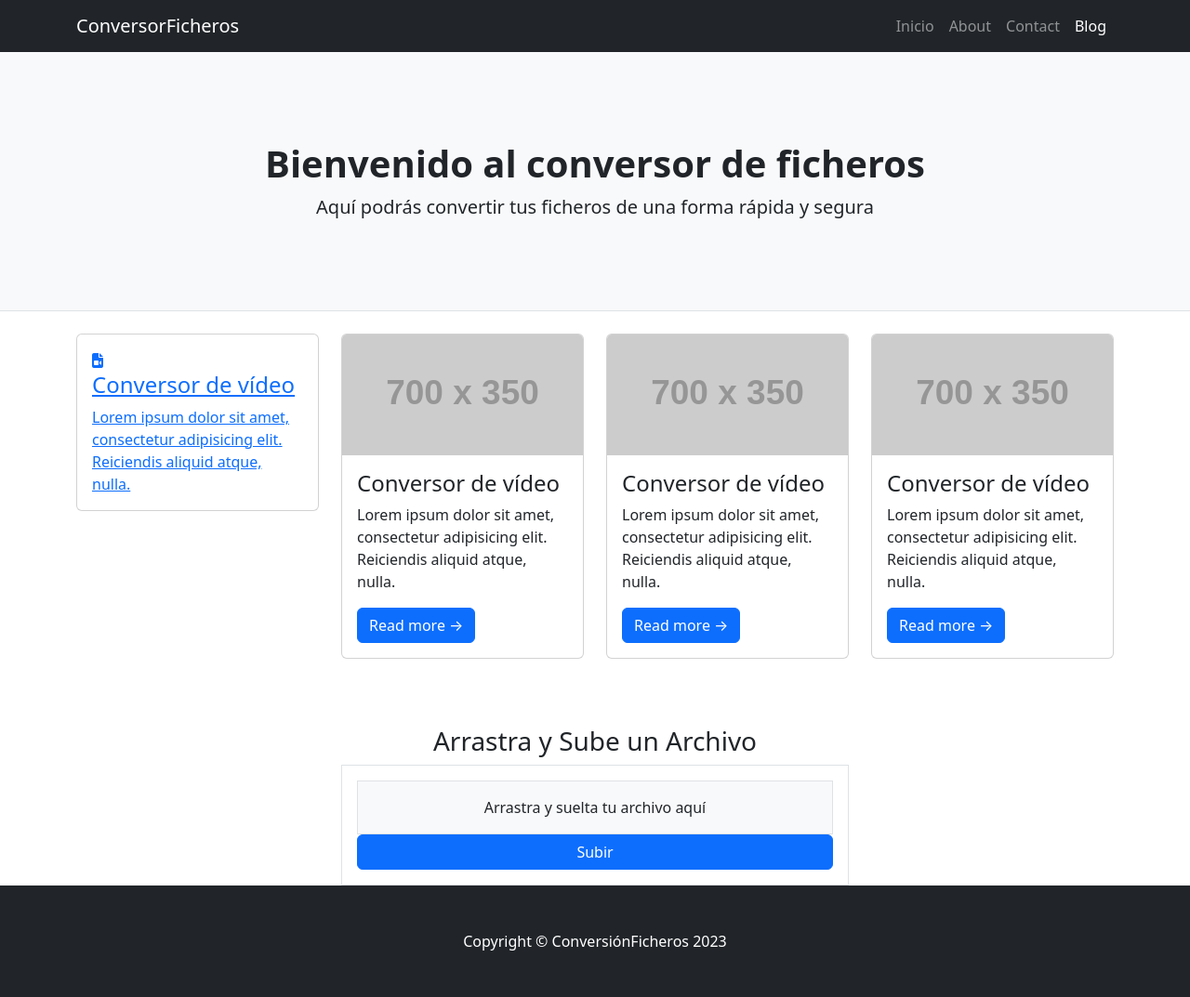
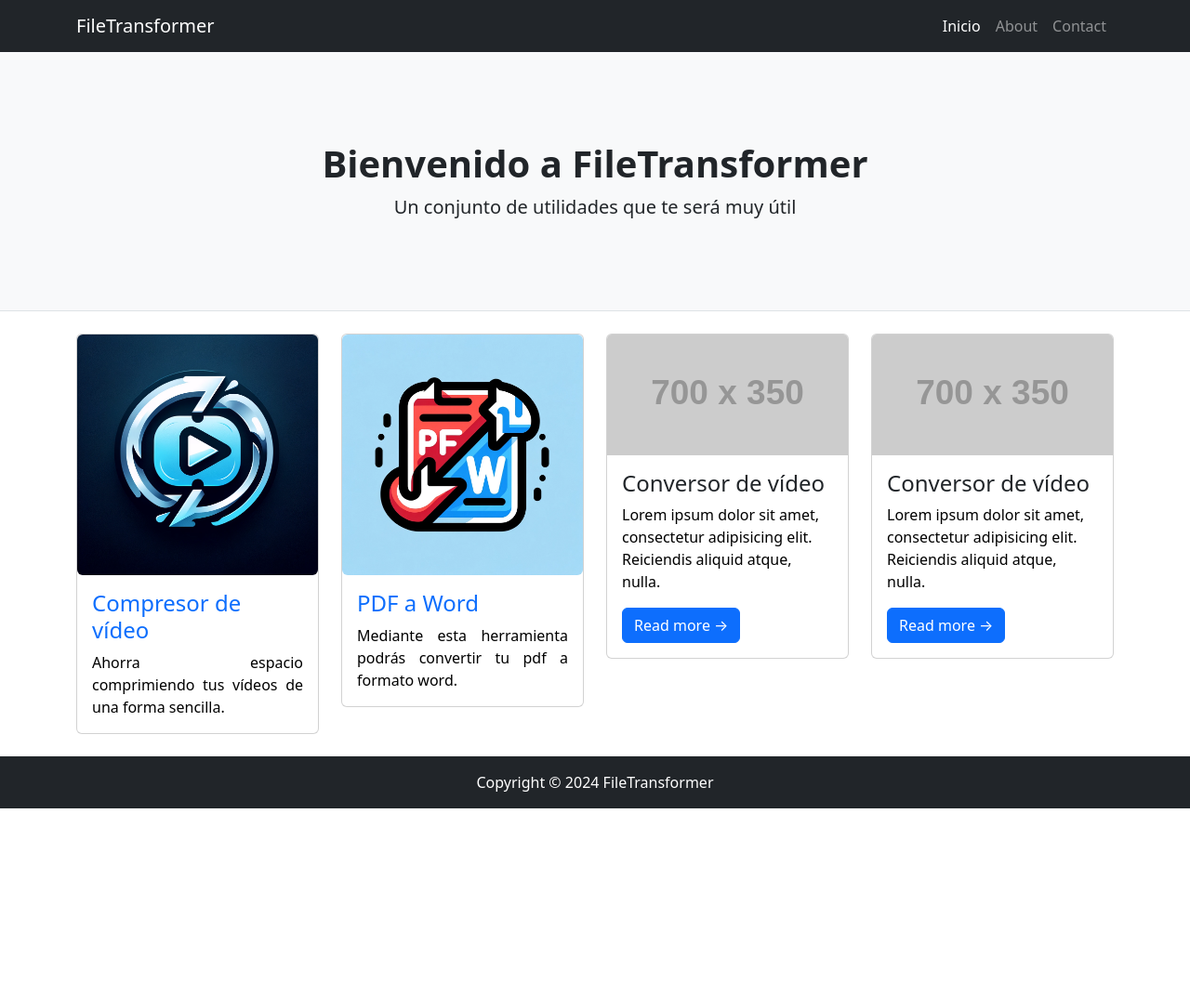
Before and after one commit to angelvilla01/ProyectoMultimedia, a Flask app: template templates/index.html in a window 1280 px wide. Shown: the whole page at 93% size. After the commit the page ends 870 px from the top, so only its background shows below. Run offline with Flask 3, Linux system fonts and the light colour scheme; the template is opened without the code that fills it, so the values that code supplies are empty; grey boxes labelled with a size stand in for pictures from a placeholder-image service; some libraries are stand-ins or nearby versions.

Commit message:
Implementación app.py + estructuración

```diff
--- a/app.py
+++ b/app.py
@@ -13,8 +13,12 @@ app.config['UPLOAD_FOLDER'] = UPLOAD_FOLDER
 def allowed_file(filename):
     return '.' in filename and filename.rsplit('.', 1)[1].lower() in ALLOWED_EXTENSIONS
 
-@app.route('/upload', methods=['GET', 'POST'])
-def upload():
+@app.route('/')
+def index():
+    return render_template('index.html')
+
+@app.route('/compresor_video', methods=['GET', 'POST'])
+def compresor_video():
     if request.method == 'POST':
         if 'file' not in request.files:
             return redirect(request.url)
@@ -28,7 +32,7 @@ def upload():
 
             compressed_filename = compress_video(filename)
             return send_from_directory(app.config['UPLOAD_FOLDER'], compressed_filename, as_attachment=True)
-    return render_template('index.html')
+    return render_template('compresor_video.html')
 
 def compress_video(filename):
     compressed_filename = f"compressed_{filename}"
@@ -42,9 +46,6 @@ def compress_video(filename):
     result = subprocess.call(['ffmpeg', '-i', input_path, '-vf', 'scale=640:360', '-b:v', '500k', '-vcodec', 'libx264', '-acodec', 'aac', output_path])
     return compressed_filename
 
-@app.route('/')
-def index():
-    return redirect(url_for('upload'))
 
 if __name__ == "__main__":
     if not os.path.exists(UPLOAD_FOLDER):
--- a/static/css/styles.css
+++ b/static/css/styles.css
@@ -1,7 +1,36 @@
-.card:hover{
-    border-color: dodgerblue;
+html, body {
+    height: 100%;
+    margin: 0;
 }
 
-a.car_mod{
-    background-color: black !important;
+body {
+    display: flex;
+    flex-direction: column;
 }
+
+.content {
+    flex: 1; /* Esta clase se aplica a todo el contenido de la página excepto al footer */
+}
+
+.footer {
+    padding-bottom: 50px; /* Ajusta esto según tus necesidades */
+}
+
+.card:hover, .img_mod:hover{
+    border-style: solid;
+    border-color: rgb(23, 95, 53);
+    border-width: 2px;
+}
+
+a.card_mod{
+    text-decoration: none;
+}
+
+.card-text{
+    color: black !important;
+}
+
+.espacio20{
+    clear: both;
+    height: 50px;
+}
--- a/templates/index.html
+++ b/templates/index.html
@@ -4,7 +4,7 @@
         <meta charset="UTF-8">
         <meta http-equiv="X-UA-Compatible" content="IE=edge">
         <meta name="viewport" content="width=device-width, initial-scale=1.0">
-        <title>Arrastra y Sube</title>
+        <title>FileTransformer</title>
 
         <link href="../static/css/bootstrap.min.css" rel="stylesheet">
         <link href="../static/css/dragula.min.css" rel="stylesheet">
@@ -20,23 +20,20 @@
     <body>
         <nav class="navbar navbar-expand-lg navbar-dark bg-dark">
             <div class="container">
-                <a class="navbar-brand" href="http://localhost:5000">ConversorFicheros</a>
+                <a class="navbar-brand" href="http://localhost:5000">FileTransformer</a>
                 <button class="navbar-toggler" type="button" data-bs-toggle="collapse" data-bs-target="#navbarSupportedContent" aria-controls="navbarSupportedContent" aria-expanded="false" aria-label="Toggle navigation">
                     <span class="navbar-toggler-icon"></span>
                 </button>
                 <div class="collapse navbar-collapse" id="navbarSupportedContent">
                     <ul class="navbar-nav ms-auto mb-2 mb-lg-0">
                         <li class="nav-item">
-                            <a class="nav-link" href="#">Inicio</a>
+                            <a class="nav-link active" aria-current="page" href="#">Inicio</a>
                         </li>
                         <li class="nav-item">
                             <a class="nav-link" href="#!">About</a>
                         </li>
                         <li class="nav-item">
                             <a class="nav-link" href="#!">Contact</a>
-                        </li>
-                        <li class="nav-item">
-                            <a class="nav-link active" aria-current="page" href="#">Blog</a>
                         </li>
                     </ul>
                 </div>
@@ -46,8 +43,8 @@
         <header class="py-5 bg-light border-bottom mb-4">
             <div class="container">
                 <div class="text-center my-5">
-                    <h1 class="fw-bolder">Bienvenido al conversor de ficheros</h1>
-                    <p class="lead mb-0">Aquí podrás convertir tus ficheros de una forma rápida y segura</p>
+                    <h1 class="fw-bolder">Bienvenido a FileTransformer</h1>
+                    <p class="lead mb-0">Un conjunto de utilidades que te será muy útil</p>
                 </div>
             </div>
         </header>
@@ -57,25 +54,26 @@
                 <div class="col-lg-12">
                     <div class="row">
                         <div class="col-lg-3 col-md-6">
-                            <a class="card_mod" href="#!">
-                                <div class="card mb-4">
+                            <div class="card mb-4">
+                                <a class="card_mod" href="compresor_video">
+                                    <img class="card-img-top rounded" src="/static/resources/compresor_video.png" alt="Imagen de un compresor de vídeo"/>
                                     <div class="card-body">
-                                        <i class="fa-solid fa-file-video"></i>
-                                        <h2 class="card-title h4">Conversor de vídeo</h2>
-                                        <p class="card-text">Lorem ipsum dolor sit amet, consectetur adipisicing elit. Reiciendis aliquid atque, nulla.</p>
+                                        <h2 class="card-title h4">Compresor de vídeo</h2>
+                                        <p class="card-text text-justify">Ahorra espacio comprimiendo tus vídeos de una forma sencilla.</p>
                                     </div>
-                                </div>
-                            </a>
+                                </a>
+                            </div>
                         </div>
 
                         <div class="col-lg-3 col-md-6">
                             <div class="card mb-4">
-                                <a href="#!"><img class="card-img-top" src="https://dummyimage.com/700x350/dee2e6/6c757d.jpg" alt="..." /></a>
-                                <div class="card-body">
-                                    <h2 class="card-title h4">Conversor de vídeo</h2>
-                                    <p class="card-text">Lorem ipsum dolor sit amet, consectetur adipisicing elit. Reiciendis aliquid atque, nulla.</p>
-                                    <a class="btn btn-primary" href="#!">Read more →</a>
-                                </div>
+                                <a class="card_mod" href="pdf_word.html">
+                                    <img class="card-img-top rounded" src="/static/resources/pdf_word.png" alt="Imagen de conversión de pdf a word"/>
+                                    <div class="card-body">
+                                        <h2 class="card-title h4">PDF a Word</h2>
+                                        <p class="card-text text-justify">Mediante esta herramienta podrás convertir tu pdf a formato word.</p>
+                                    </div>
+                                </a>
                             </div>
                         </div>
 
@@ -105,34 +103,15 @@
             </div>
         </div>
 
-
-        <div class="container mt-5">
-            <div class="row">
-                <div class="col-md-6 offset-md-3">
-                    <h3 class="text-center">Arrastra y Sube un Archivo</h3>
-                    <form method="post" enctype="multipart/form-data" class="border p-3">
-
-                        <div id="dropzone" class="border p-3 text-center bg-light">
-                            Arrastra y suelta tu archivo aquí
-                        </div>
-                        <input type="file" name="file" id="fileInput" style="display: none;">
-                        <!--
-                        <div class="form-group">
-                            <input type="file" name="video" class="form-control-file" required>
-                        </div>-->
-                        <button type="submit" class="btn btn-primary btn-block">Subir</button>
-                    </form>
-                </div>
+        <div class="espacio20"></div>
+        <footer class="py-3 bg-dark">
+            <div class="container">
+                <p class="m-0 text-center text-white">Copyright &copy; 2024 FileTransformer</p>
             </div>
-        </div>
-
-        <footer class="py-5 bg-dark">
-            <div class="container"><p class="m-0 text-center text-white">Copyright &copy; ConversiónFicheros 2023</p></div>
         </footer>
 
         <script src="../static/js/jquery.min.js"></script>
         <script src="../static/js/bootstrap.bundle.min.js"></script>
-        <script src="../static/js/dragula_arrastrar.js"></script>
 
     </body>
 </html>
```
Also changed, not shown: templates/compresor_video.html (added, +84 -0 lines), static/resources/compresor_video.png (added), static/resources/pdf_word.png (added).
